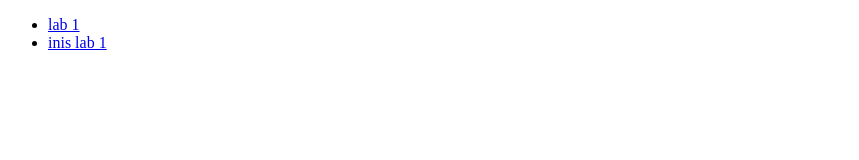
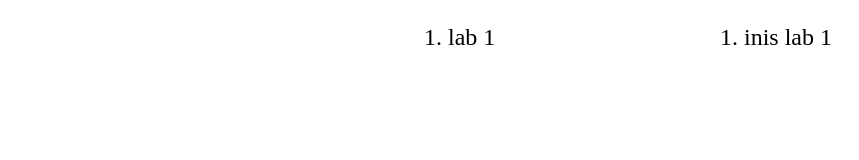
Before and after one commit to senyavitrazov/inis-evt-labs, a plain HTML site: page index.html in a window 1280 px wide. Shown: the whole page, without its empty margins (0-859 px from the left). Drawn offline with Linux system fonts and the light colour scheme.

Commit message:
fix: quick fix

```diff
--- a/index.html
+++ b/index.html
@@ -5,11 +5,14 @@
   <meta http-equiv="X-UA-Compatible" content="IE=edge">
   <meta name="viewport" content="width=device-width, initial-scale=1.0">
   <title>Glik Labs</title>
+  <link rel="stylesheet" href="./style.css">
 </head>
 <body>
-  <ul class="list">
+  <ol class="list_evt">
     <li class="list__item"><a href="./first/index.html">lab 1</a></li>
+  </ol>
+  <ol class="list_inis">
     <li class="list__item"><a href="./inis-first/index.html"> inis lab 1</a></li>
-  </ul>
+  </ol>
 </body>
 </html>
--- /dev/null
+++ b/style.css
@@ -0,0 +1,21 @@
+body {
+  width: 30%;
+  margin: 0 auto;
+  display: flex;
+  justify-content: space-between;
+}
+
+ol {
+  font-size: 24px;
+  padding: 0;
+}
+
+li.list__item a {
+  color: black;
+  text-decoration: none;
+}
+
+li.list__item a:hover {
+  cursor: pointer;
+  text-decoration: underline;
+}
```
Also changed, not shown: README.md.
